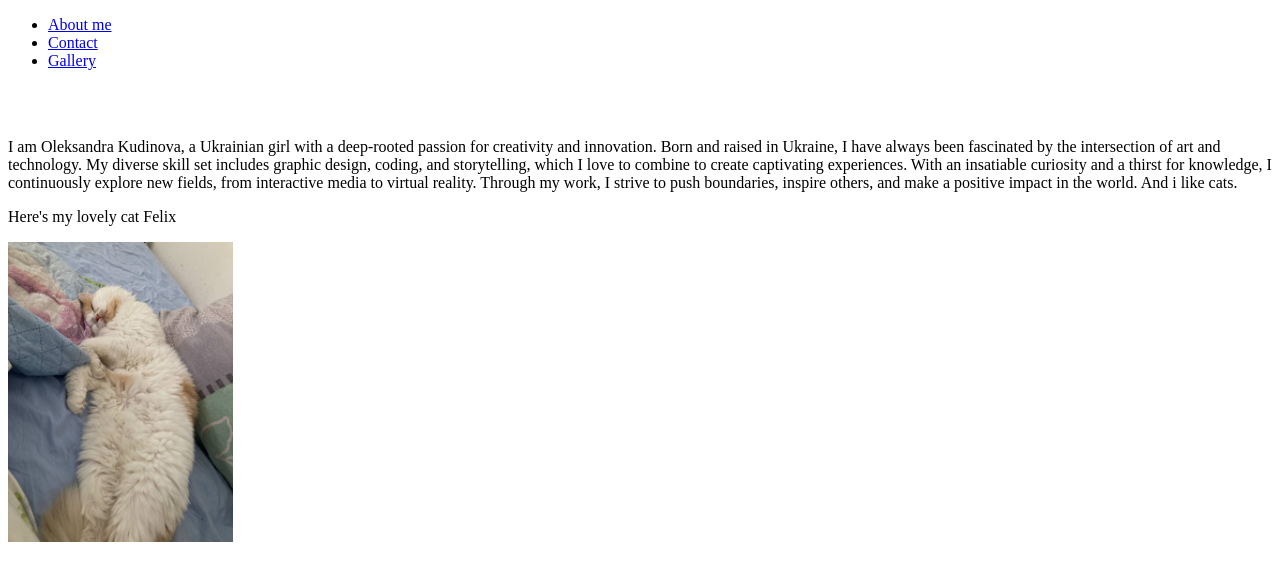
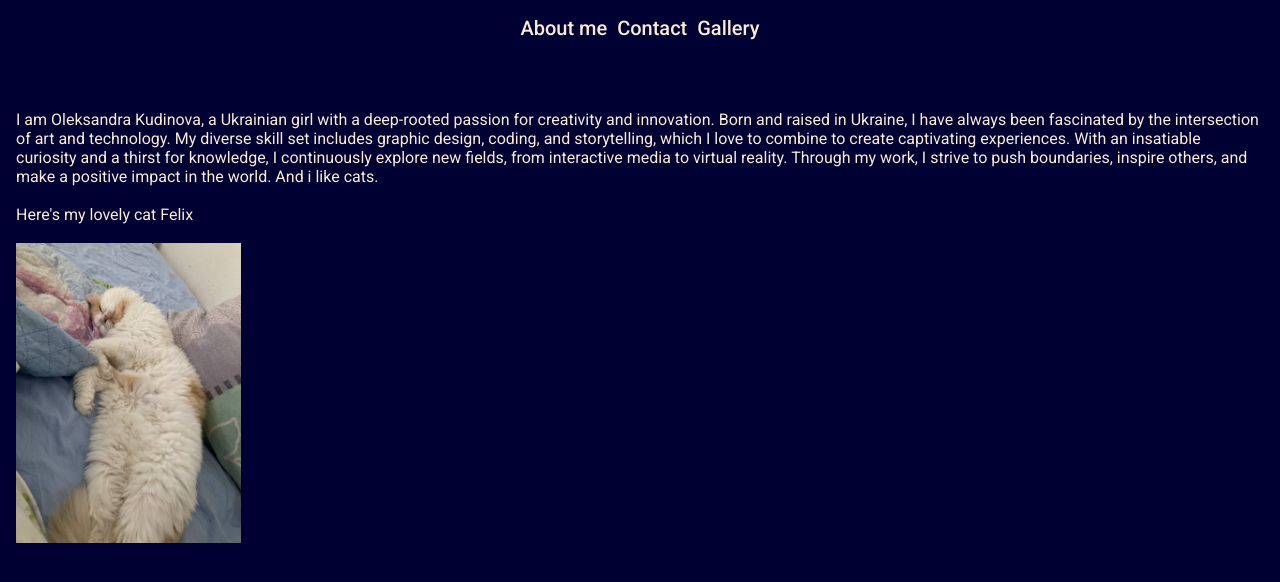
Before and after one commit to OleksandraKud/Git-homework, a plain HTML site: page index.html in a window 1280 px wide. Drawn offline with Linux system fonts and the light colour scheme.

Commit message:
Added css styles

```diff
--- a/index.html
+++ b/index.html
@@ -2,11 +2,15 @@
 <html lang="en">
   <head>
     <title>Oleksandra Kudinova</title>
+    <link rel="stylesheet" href="./style.css" >
+    <link rel="preconnect" href="https://fonts.googleapis.com">
+<link rel="preconnect" href="https://fonts.gstatic.com" crossorigin>
+<link href="https://fonts.googleapis.com/css2?family=Poppins:ital,wght@1,200&family=Roboto:wght@400;500;700&display=swap" rel="stylesheet">
   </head>
   <body>
-    <header>
+    <header class="header">
       <nav>
-        <ul>
+        <ul class="list">
           <li>
             <a href="./index.html">About me</a>
           </li>
@@ -21,7 +25,7 @@
     </header>
     <br />
     <br />
-    <main>
+    <main class="main">
       <p>
         I am Oleksandra Kudinova, a Ukrainian girl with a deep-rooted passion
         for creativity and innovation. Born and raised in Ukraine, I have always
@@ -33,7 +37,9 @@
         push boundaries, inspire others, and make a positive impact in the
         world. And i like cats.
       </p>
+      <br>
       <p>Here's my lovely cat Felix</p>
+      <br>
       <img src="./images/felix.jpg" height="300">
     </main>
   </body>
--- /dev/null
+++ b/style.css
@@ -0,0 +1,32 @@
+* {
+  margin: 0;
+  padding: 0;
+}
+body {
+  color: antiquewhite;
+  background-color: #000033;
+  font-family: Roboto, sans-serif;
+}
+a {
+  color: antiquewhite;
+}
+
+.header {
+  padding: 16px;
+}
+.list {
+  list-style: none;
+  display: flex;
+  justify-content: center;
+  gap: 10px;
+}
+
+.list a {
+  text-decoration: none;
+  font-weight: 500;
+  font-size: 20px;
+}
+
+.main {
+  padding: 16px;
+}
```
Also changed, not shown: pages/contact.html (+7 -3 lines), pages/gallery.html (+8 -3 lines).
